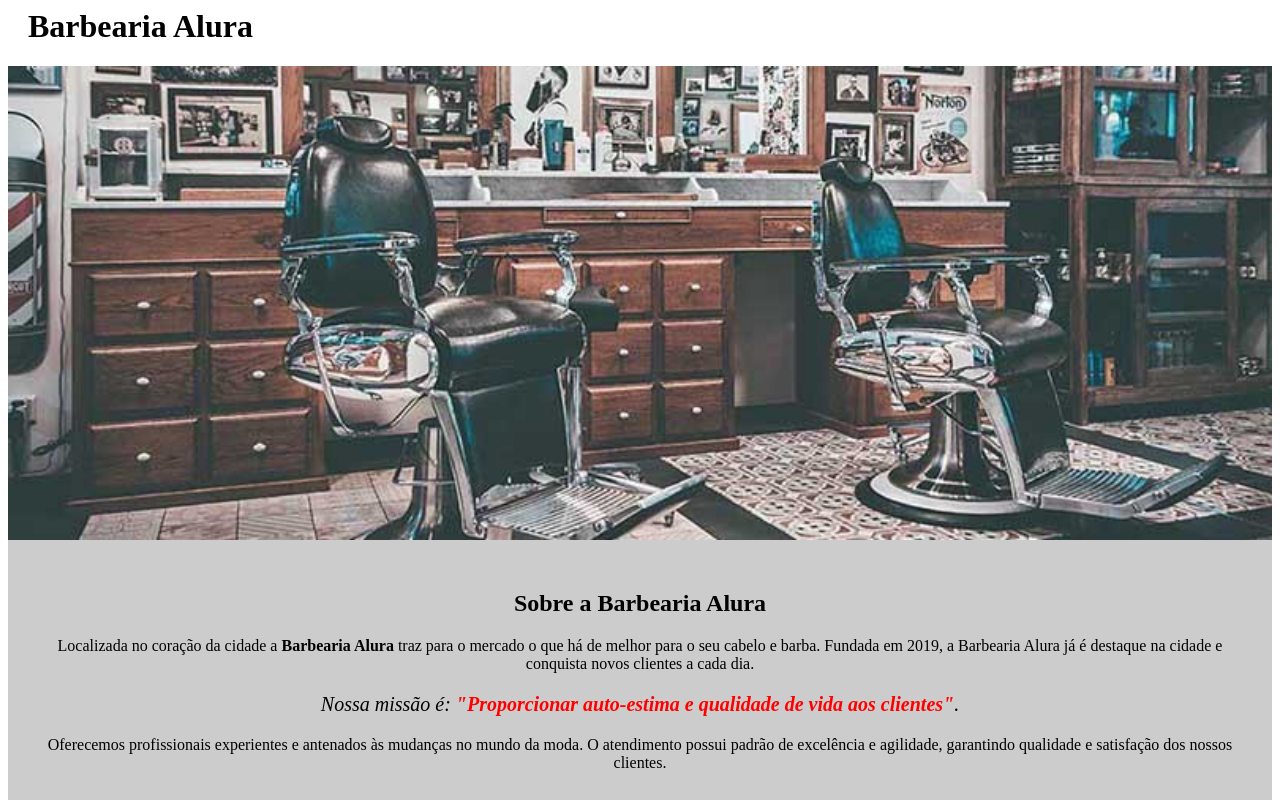
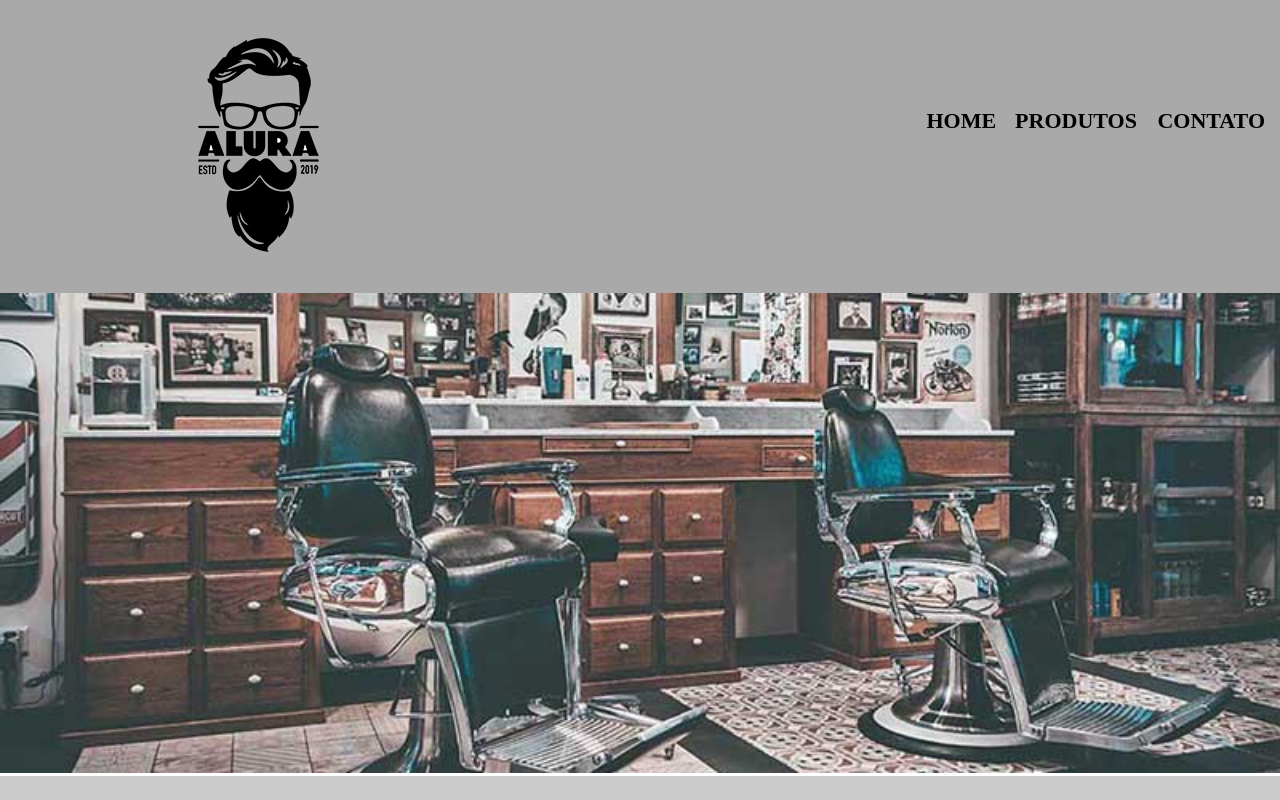
Before and after one commit to jimennarocha/barberia-alura, a plain HTML site: page index.html in a window 1280 px wide. Shown: the top 800 px of the page. Drawn offline with Linux system fonts and the light colour scheme.

Commit message:
Desafio: copiando o cabeçalho e o rodapé

```diff
--- a/index.html
+++ b/index.html
@@ -1,19 +1,35 @@
-<!DOCTYPE html:5>
+<!DOCTYPE html>
 
-<html:5 lang="pt-br">
+<html lang="pt-br">
     <head>
         <meta charset="UTF-8">
         <title >"Barbearia Alura"</title>
+        <link rel="stylesheet" href="reset.css">
         <link rel="stylesheet" href="style.css">
     </head>
 
     <body>
 
         <header>
-            <h1 class="titulo-principal"> Barbearia Alura
-            </h1>
+            <div class="caixa">
+                <h1>
+                    <img src="imagens/logo.png">
+                </h1>
+            </div>
+
+            <div>
+                <nav>
+                    <ul>
+                        <li> <a href="index.html">Home</a></li>
+                        <li> <a href="produtos.html">Produtos </a></li>
+                        <li> <a href="contato.html"> Contato </a></li>
+                    </ul>
+                </nav>
+            </div>
 
         </header>
+
+        <body>
 
         <img id="banner" src="imagens/banner.jpg">
 
@@ -43,7 +59,11 @@
 
         </div>
 
+        <footer>
+            <img src="imagens/logo-branco.png">
+            <p class="copyright">&copy; Copyrigth Barbearia Alura - 2019</p>
+        </footer>
 
     </body>
 
-</html:5>
+</html>
--- a/style.css
+++ b/style.css
@@ -1,6 +1,36 @@
+header {
+    background-color: darkgray;
+    padding: 20px 0;
+}
 
-.titulo-principal {
-    padding-left: 20px;
+.caixa {
+    position: relative;
+    width: 940px;
+    margin: 0 auto;
+}
+
+nav {
+    position: absolute;
+    top: 110px;
+    right: 15px;
+}
+
+nav li {
+    display:inline;
+    margin-left: 15px;
+}
+
+nav a {
+    text-transform: uppercase;
+    color: black;
+    font-weight: bold;
+    font-size: 22px;
+    text-decoration: none;
+}
+
+nav a:hover {
+    color: #c78c19;
+    text-decoration: underline;
 }
 
 #banner {
@@ -38,7 +68,7 @@ em strong {
     font-style: italic;
 }
 
-ul {display:inline-block;
+.beneficios ul {display:inline-block;
     vertical-align: top;
     width: 20%;
     margin-right: 15%;
@@ -47,3 +77,16 @@ ul {display:inline-block;
 
 .imagembeneficios {width: 50%;
 }
+
+footer {
+    text-align: center;
+    background: url("imagens/bg.jpg");
+    padding: 40px 0;
+}
+
+.copyright {
+    color: white;
+    font-size: 13px;
+    margin: 20px 0 0;
+
+}
```
